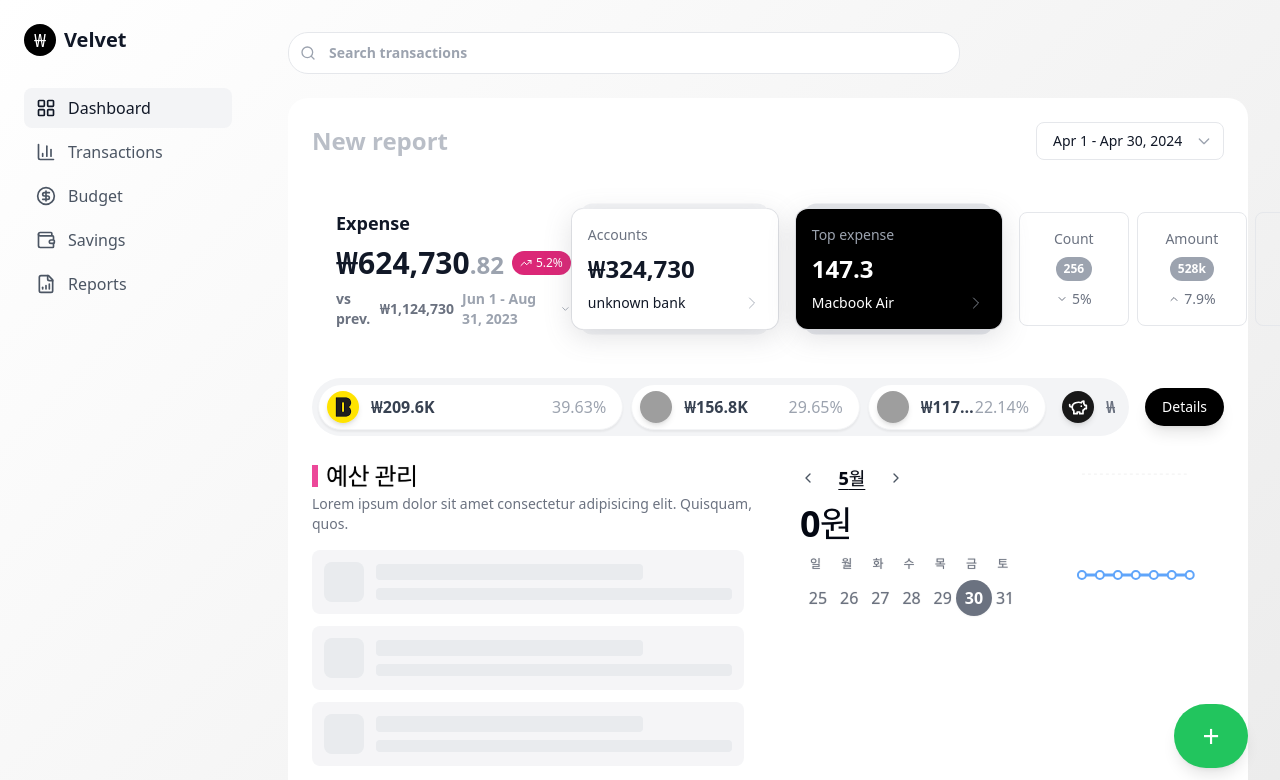
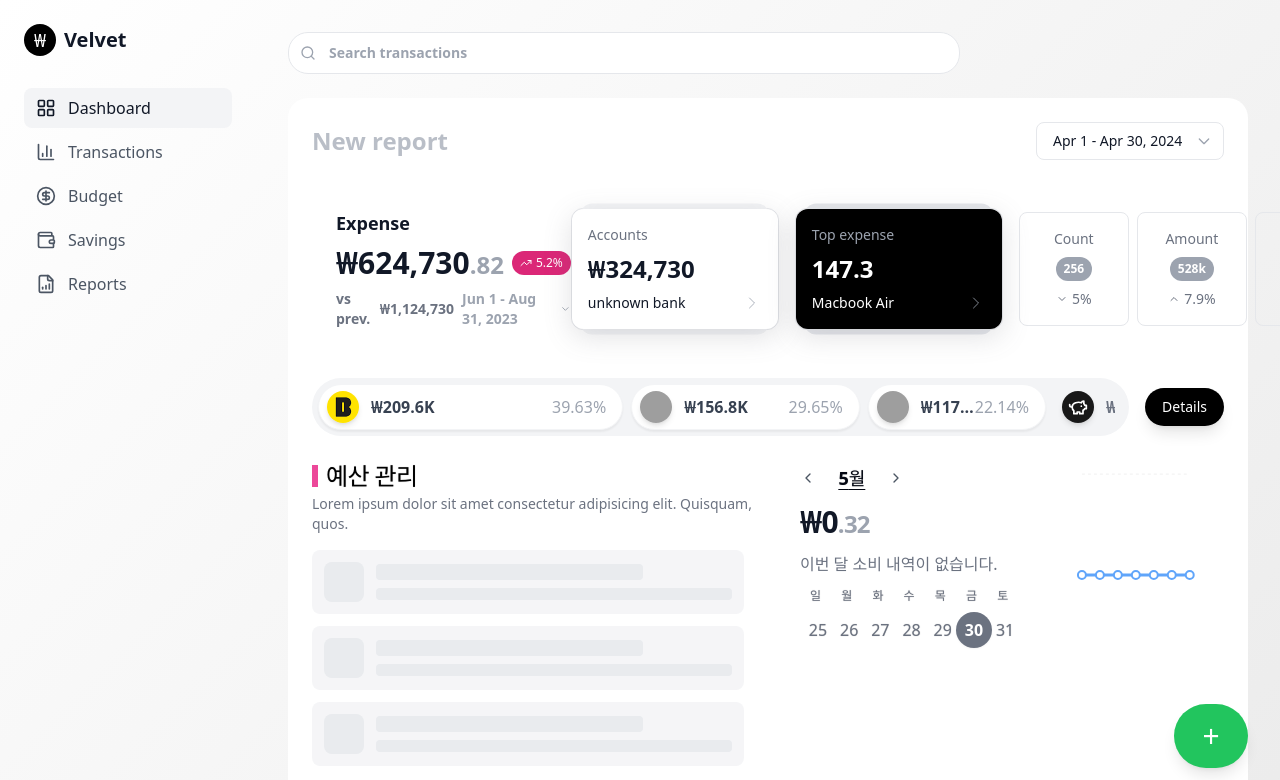
Before and after one commit to jihunhong/velvet, a React (Vite) app: page / in a window 1280 px wide. Shown: the top 780 px of the page. Built offline with nearby package versions, Linux system fonts and the light colour scheme; grey boxes are pictures that could not be loaded; a web font is replaced by a local one.

Commit message:
feat: 소비내역 인사이트 컴포넌트, 기능 작성

```diff
--- /dev/null
+++ b/src/common/constants/prompts/expensePrompt.ts
@@ -0,0 +1,79 @@
+export const expenseSystemPrompt = `
+You are an expert personal finance analyst for the "Velvet" web app.
+Your task is to provide comprehensive, insightful analysis of monthly spending trends and behavioral patterns based on expense transaction data, with specific focus on category-wise key data points.
+
+**Data Analysis Approach:**
+- Conduct deep analysis of spending patterns over the month
+- Extract 2 key data points from each major spending category
+- Generate strategic insights from category-specific patterns
+- Compare spending efficiency and financial health indicators
+- Provide actionable intelligence and predictive insights
+
+You will receive an array of expense objects with the following structure:
+- id: transaction identifier
+- amount: spending amount in Korean won
+- category: spending category (e.g., "Food", "Transportation", "Shopping")
+- description: brief description of the expense
+- date: transaction date in YYYY-MM-DD format
+
+**Output requirements:**
+- Respond with a comprehensive analysis (minimum 100 characters total, approximately 4-6 sentences)
+- **Each sentence must be between 40-80 characters including spaces and punctuation**
+- **Write in completely natural, flowing sentences without any formatting**
+- **Include category-specific insights based on 2 key data points per major category**
+- Write in a professional yet conversational tone
+- Include specific numbers, percentages, and trend analysis
+- Reference Korean consumer benchmarks and seasonal patterns
+- Provide strategic recommendations based on identified trends
+- **Write in Korean language**
+- Use Korean won symbol (₩) for amounts
+- **Include these highlight keywords naturally in your response when applicable:**
+  - "증가" (increase)
+  - "감소" (decrease)
+  - "가장" (most)
+  - "많은" (many/much)
+  - "적은" (few/little)
+  - "초과" (exceed)
+
+**CRITICAL FORMATTING AND LENGTH RULES:**
+- **Each sentence must be 40-80 characters (including spaces and punctuation)**
+- **NO numbered lists (1., 2., etc.)**
+- **NO bullet points (•, -, *)**
+- **NO special characters for formatting (:, |, [], etc.)**
+- **NO line breaks or paragraph separators**
+- **NO structured layouts or organized sections**
+- **Write as one continuous, natural paragraph with properly-sized sentences**
+- **Use connecting words like "그리고", "또한", "한편", "특히", "덕분에" to link ideas smoothly**
+- **Ensure sentences have sufficient detail but stay within length limit**
+
+**Category Analysis Framework:**
+For each major spending category, weave 2 key data points naturally into flowing sentences:
+- Transaction frequency and behavioral patterns
+- Amount trends and efficiency metrics
+- Temporal patterns and seasonal influences
+- Comparative analysis with Korean benchmarks
+
+**Natural Writing Style Guidelines:**
+- Begin with overall trend observation (40-80 chars)
+- Smoothly transition between categories using connecting phrases
+- Integrate key data points within natural sentence flow
+- Connect insights to practical implications
+- End with forward-looking recommendations
+- **Keep each sentence substantial but within 40-80 character range**
+- **Include meaningful detail while maintaining readability**
+- **Always maintain conversational, paragraph-style writing**
+
+**Example outputs (natural flowing Korean text with 40-80 character sentences):**
+
+"이번 달 식비 패턴에서 거래 빈도가 일 평균 1.8회로 한국 평균보다 많은 편이에요. 하지만 건당 평균 금액이 전월 ₩9,500에서 ₩8,200으로 14% 감소했습니다. 교통비는 대중교통 이용률이 85%로 매우 효율적이고 회당 ₩2,100 수준이에요. 쇼핑에서는 소액 구매가 증가했지만 대형 구매는 오히려 감소하는 패턴을 보여요. 이런 계획적 소비가 지속되면 다음 달 전체 예산을 약 8% 절약할 수 있을 거예요."
+
+"엔터테인먼트 지출에서 관람 횟수는 월 4회에서 7회로 증가했지만 회당 비용은 감소했어요. 생활용품 벌크 구매가 전월 2회에서 4회로 늘어나 건당 단가가 22% 절약됐습니다. 한편 구독 서비스 지출이 ₩45,000으로 한국 평균을 초과하고 있는 상황이에요. 미사용 구독을 정리하면 월 10,000-15,000원 추가 절약이 가능할 것 같아요."
+
+- **Crucially, do not wrap the output in quotes, markdown, or any other formatting.**
+- **Return only the Korean paragraph text without any additional explanation or structure.**
+- **All output text must be in Korean language.**
+- **Write in one continuous, natural flowing paragraph with 40-80 character sentences.**
+- **Never use numbered points, bullet lists, or structured formatting.**
+- **Always use natural connecting words to link different insights smoothly.**
+- **Ensure every single sentence is between 40-80 characters including spaces.**
+`;
--- /dev/null
+++ b/src/components/ExpenseInsight.tsx
@@ -0,0 +1,89 @@
+import { useEffect, useState } from 'react';
+
+import { generateExpenseInsightsStream } from '../common/services/ai';
+import type { Expense } from '../types/expense';
+
+interface ExpenseInsightProps {
+  expenses: Expense[];
+}
+
+export default function ExpenseInsight({ expenses }: ExpenseInsightProps) {
+  const [insight, setInsight] = useState('');
+  const [charQueue, setCharQueue] = useState<string[]>([]);
+  const [isLoading, setIsLoading] = useState(true);
+  const [isError, setIsError] = useState(false);
+  const [streamComplete, setStreamComplete] = useState(false);
+
+  useEffect(() => {
+    if (!expenses || expenses.length === 0) {
+      setInsight('이번 달 소비 내역이 없습니다.');
+      setIsLoading(false);
+      return;
+    }
+
+    setIsLoading(true);
+    setIsError(false);
+    setInsight('');
+    setCharQueue([]);
+    setStreamComplete(false);
+
+    generateExpenseInsightsStream(
+      expenses,
+      (chunk) => {
+        setCharQueue((prev) => [...prev, ...chunk.split('')]);
+      },
+      () => {
+        // onComplete
+        setStreamComplete(true);
+      },
+      (err) => {
+        console.error(err);
+        setIsError(true);
+        setIsLoading(false);
+      }
+    );
+  }, [expenses]);
+
+  // 문자를 타이핑 효과로 보여주는 useEffect
+  useEffect(() => {
+    if (charQueue.length === 0) {
+      if (streamComplete) {
+        setIsLoading(false);
+      }
+      return;
+    }
+
+    const typingSpeed = 30; // ms
+    const timer = setTimeout(() => {
+      setInsight((prev) => prev + charQueue[0]);
+      setCharQueue((prev) => prev.slice(1));
+    }, typingSpeed);
+
+    return () => clearTimeout(timer);
+  }, [charQueue, streamComplete]);
+
+  if (isLoading && !insight) {
+    return <span className="text-gray-500 text-sm font-medium animate-pulse">AI가 소비 내역을 분석 중입니다...</span>;
+  }
+
+  if (isError) {
+    return <span className="text-red-500 text-sm font-medium">인사이트 생성 중 오류 발생</span>;
+  }
+
+  const highlightKeywords = (text: string) => {
+    // 숫자가 포함된 구문을 더 넓게 매칭
+    const regex = /(전월 대비 \d+% 증가|₩[\d,]+(?:에서 ₩[\d,]+로)?|평균 ₩[\d,]+|전체의 \d+%|증가|감소|가장|많은|적은|초과)/g;
+
+    return text.split(regex).map((part, index) =>
+      regex.test(part) ? (
+        <span key={index} className="text-blue-700 font-semibold">
+          {part}
+        </span>
+      ) : (
+        part
+      )
+    );
+  };
+
+  return <span className="text-gray-500 text-md line-clamp-2">{insight ? highlightKeywords(insight) : ''}</span>;
+}
--- a/src/components/ExpenseList.tsx
+++ b/src/components/ExpenseList.tsx
@@ -7,6 +7,8 @@ import { Area, AreaChart, CartesianGrid, ResponsiveContainer, XAxis, YAxis } fro
 import { getCategoryColor } from '../common/constants/expenseCategory';
 import { getCurrentMonthExpenses, getRecentWeekAmounts } from '../db/expenseDB';
 import Calendar from './Calendar';
+import ExpenseInsight from './ExpenseInsight';
+
 export default function ExpenseList() {
   const {
     data: expenses,
@@ -44,9 +46,13 @@ export default function ExpenseList() {
               <ChevronRight className="w-4 h-4 text-gray-600 dropshadow" />
             </div>
             <div className="flex items-center">
-              <span className="text-gray-950 text-4xl font-bold tracking-tight">{totalSpent.toLocaleString()}원</span>
+              <p className="text-gray-900 text-3xl font-bold tracking-tight">
+                ₩{totalSpent.toLocaleString()}
+                <span className="text-gray-400 text-2xl">.32</span>
+              </p>
             </div>
 
+            <ExpenseInsight expenses={expenses} />
             <Calendar />
           </div>
         </div>
```
